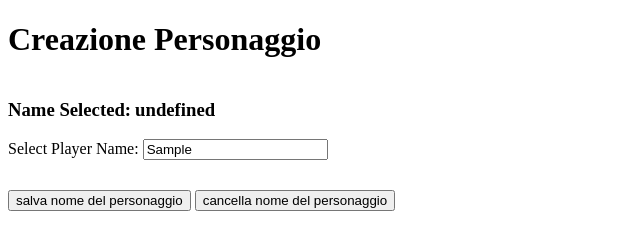
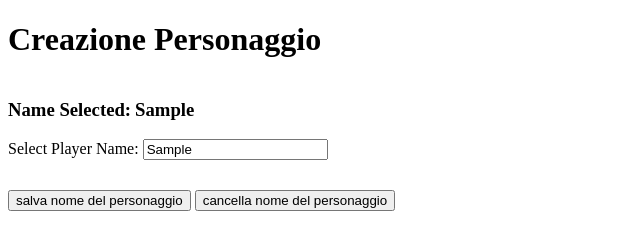
Before and after one commit to flaviodeangelis56/U2-W3-D2, a plain HTML site: page index.html in a window 1280 px wide. Both pictures are taken after typing "Sample" into the empty fields and a click on the button "salva nome del personaggio". Shown: the top 228 px of the page, 0-640 px from the left. Drawn offline with Linux system fonts and the light colour scheme.

Commit message:
fix undefined problem

```diff
--- a/index.html
+++ b/index.html
@@ -8,7 +8,7 @@
   </head>
   <body>
     <h1>Creazione Personaggio</h1>
-    <h3 id="selectedName">Name Selected:</h3>
+    <h3 id="h3Name">Name Selected:</h3>
     <h3 id="nameSelected"></h3>
     <form onsubmit="savePlayerName(event)">
       <label>Select Player Name:</label>
--- a/script.js
+++ b/script.js
@@ -17,8 +17,8 @@ const savePlayerName = function (event) {
   event.preventDefault();
   const playerName = document.getElementById("selectedName").value;
   localStorage.setItem("PlayerName", playerName);
-  const name = document.getElementById("nameSelected");
-  name.innerText = playerName;
+  let h3 = document.getElementById("nameSelected");
+  h3.innerText = playerName;
 };
 
 const removePlayerName = function () {
--- a/style.css
+++ b/style.css
@@ -7,7 +7,7 @@ h2 {
 button {
   margin-top: 30px;
 }
-#selectedName,
+#h3Name,
 #nameSelected {
   display: inline-block;
 }
```
